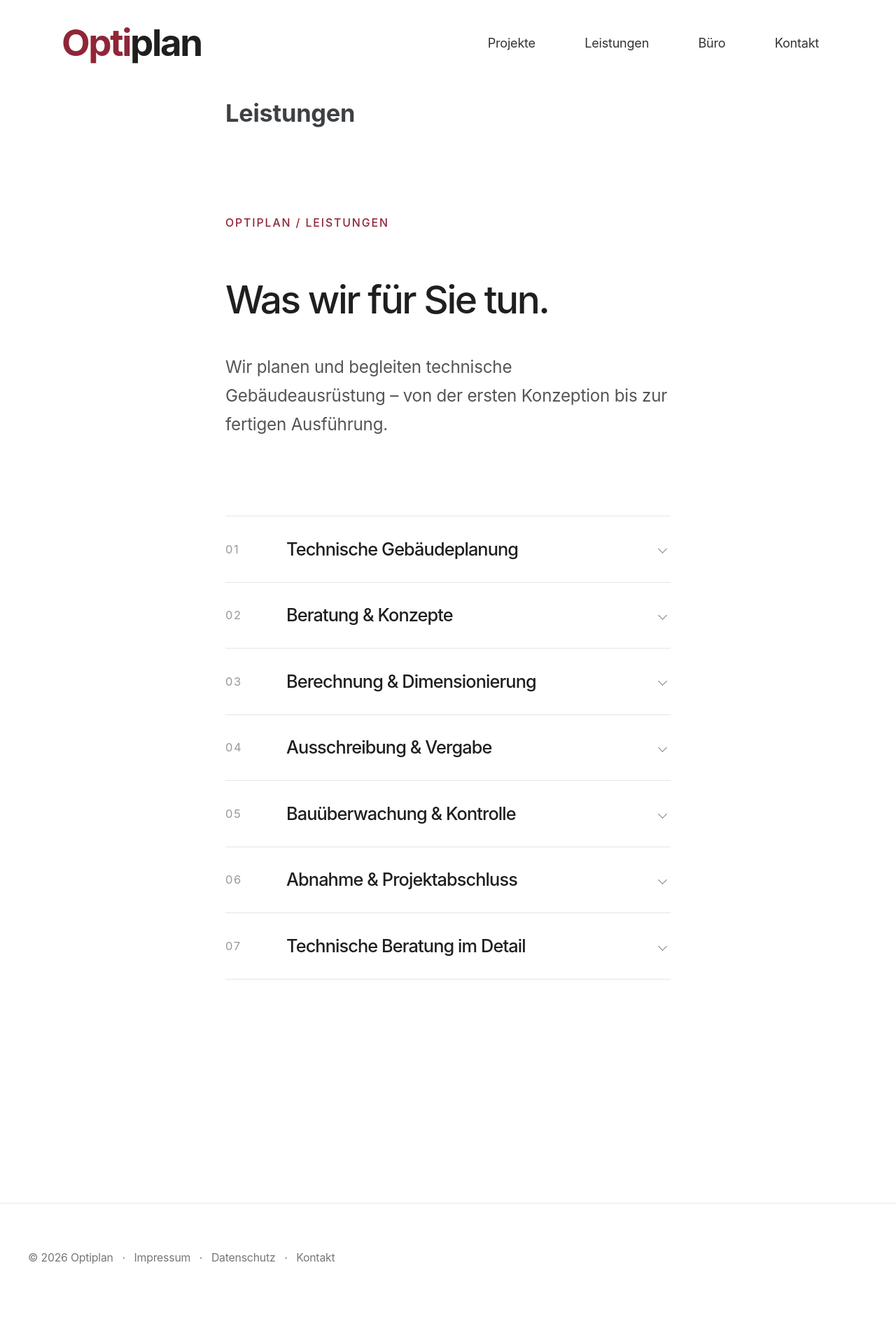
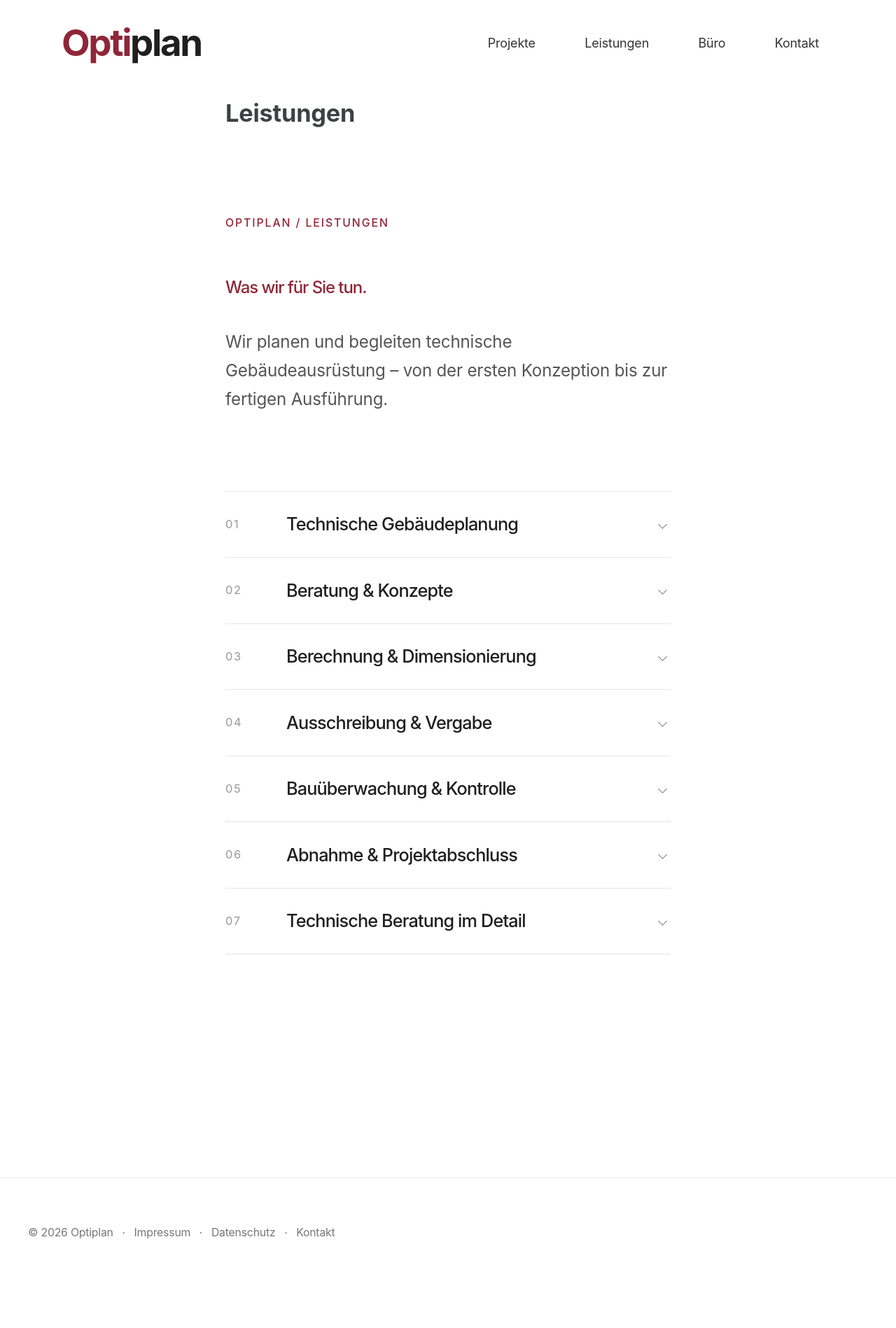
Before and after one commit to gryphiusodenhobler/www.optiplan.at, a Jekyll site: the page built from leistungen.md, in a window 1280 px wide. Shown: the whole page at 70% size. Built offline with Jekyll 4.4.1, drawn with Linux system fonts in a browser that asks for light colours; cached includes are drawn as plain includes; after the commit the page ends 1862 px from its top, so only the background shows below that.

Commit message:
Update optiplan.scss

```diff
--- a/_sass/optiplan.scss
+++ b/_sass/optiplan.scss
@@ -724,3 +724,7 @@ body {
     font-size: 1.05rem;
   }
 }
+.services-page .services-intro h2 {
+  font-size: 24px !important;
+  color: #8f2638 !important;
+}
```
